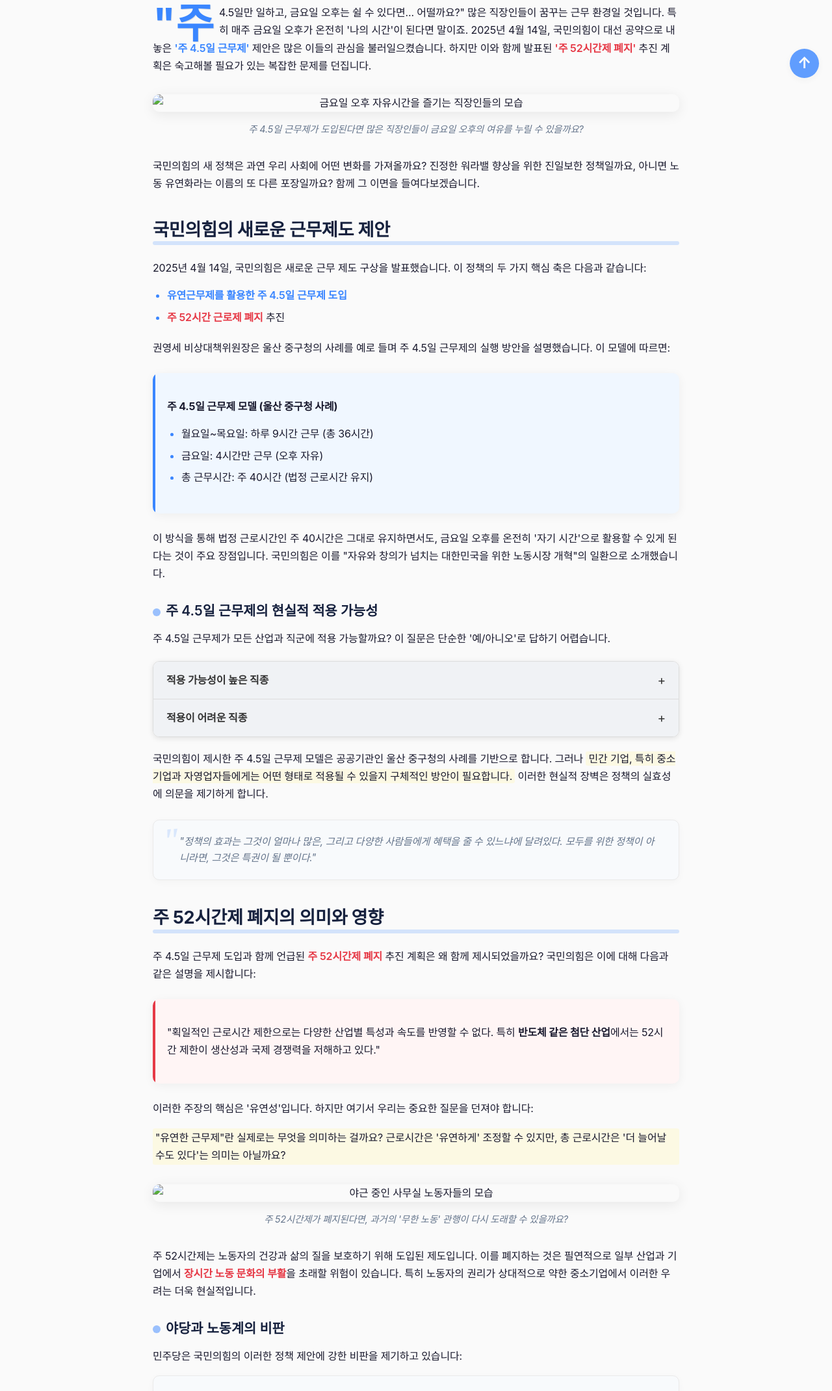
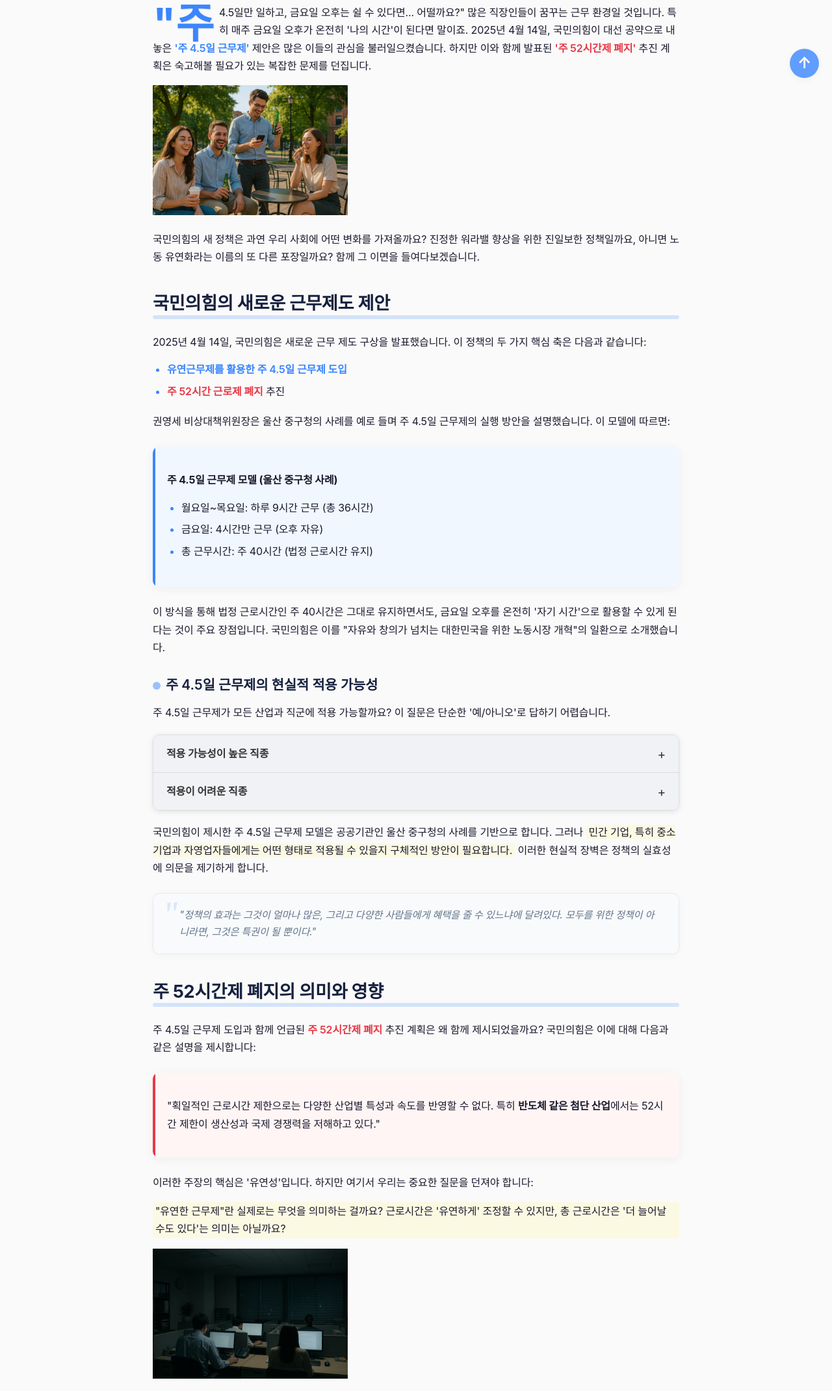
Before and after one commit to woocheol1/webpage, a plain HTML site: page index.html in a window 1280 px wide. Shown: the part 660-2800 px from the top of the page at 65% size. Drawn offline with Linux system fonts and the light colour scheme.

Commit message:
사진 추가

```diff
--- a/index.html
+++ b/index.html
@@ -1114,10 +1114,7 @@ input[type="checkbox"]:focus-visible + .tab-header,
         <section id="intro">
             <p class="dropcap">"주 4.5일만 일하고, 금요일 오후는 쉴 수 있다면... 어떨까요?" 많은 직장인들이 꿈꾸는 근무 환경일 것입니다. 특히 매주 금요일 오후가 온전히 '나의 시간'이 된다면 말이죠. 2025년 4월 14일, 국민의힘이 대선 공약으로 내놓은 <span class="highlight-blue">'주 4.5일 근무제'</span> 제안은 많은 이들의 관심을 불러일으켰습니다. 하지만 이와 함께 발표된 <span class="highlight-red">'주 52시간제 폐지'</span> 추진 계획은 숙고해볼 필요가 있는 복잡한 문제를 던집니다.</p>
 
-            <div class="img-container">
-                <img src="/api/placeholder/800/450" alt="금요일 오후 자유시간을 즐기는 직장인들의 모습" />
-                <p class="img-caption">주 4.5일 근무제가 도입된다면 많은 직장인들이 금요일 오후의 여유를 누릴 수 있을까요?</p>
-            </div>
+            <img src="./images/1.webp" alt="1" width="300">
 
             <p>국민의힘의 새 정책은 과연 우리 사회에 어떤 변화를 가져올까요? 진정한 워라밸 향상을 위한 진일보한 정책일까요, 아니면 노동 유연화라는 이름의 또 다른 포장일까요? 함께 그 이면을 들여다보겠습니다.</p>
         </section>
@@ -1202,10 +1199,7 @@ input[type="checkbox"]:focus-visible + .tab-header,
 
             <p class="highlight">"유연한 근무제"란 실제로는 무엇을 의미하는 걸까요? 근로시간은 '유연하게' 조정할 수 있지만, 총 근로시간은 '더 늘어날 수도 있다'는 의미는 아닐까요?</p>
 
-            <div class="img-container">
-                <img src="/api/placeholder/800/450" alt="야근 중인 사무실 노동자들의 모습" />
-                <p class="img-caption">주 52시간제가 폐지된다면, 과거의 '무한 노동' 관행이 다시 도래할 수 있을까요?</p>
-            </div>
+            <img src="./images/2.webp" alt="2" width="300">
 
             <p>주 52시간제는 노동자의 건강과 삶의 질을 보호하기 위해 도입된 제도입니다. 이를 폐지하는 것은 필연적으로 일부 산업과 기업에서 <span class="bold-red">장시간 노동 문화의 부활</span>을 초래할 위험이 있습니다. 특히 노동자의 권리가 상대적으로 약한 중소기업에서 이러한 우려는 더욱 현실적입니다.</p>
         </section>
@@ -1310,10 +1304,7 @@ input[type="checkbox"]:focus-visible + .tab-header,
                 </ul>
             </div>
 
-            <div class="img-container">
-                <img src="/api/placeholder/800/450" alt="균형잡힌 일과 삶을 상징하는 저울 이미지" />
-                <p class="img-caption">진정한 워라밸은 모든 노동자가 차별 없이 누릴 수 있어야 합니다.</p>
-            </div>
+            <img src="./images/3.webp" alt="3" width="300">
 
             <p>결국 중요한 것은, 정책이 내세우는 표면적 가치가 아니라 <span class="highlight-blue">정책이 실제로 어떤 변화를 가져오는가</span>입니다. 주 4.5일 근무제는 일하는 모든 사람의 삶을 개선하는 방향으로 설계되어야 하며, 주 52시간제 폐지가 노동 환경의 후퇴로 이어지지 않도록 하는 안전장치가 반드시 필요합니다.</p>
 
```
Also changed, not shown: images/1.webp (added), images/2.webp (added), images/3.webp (added).
